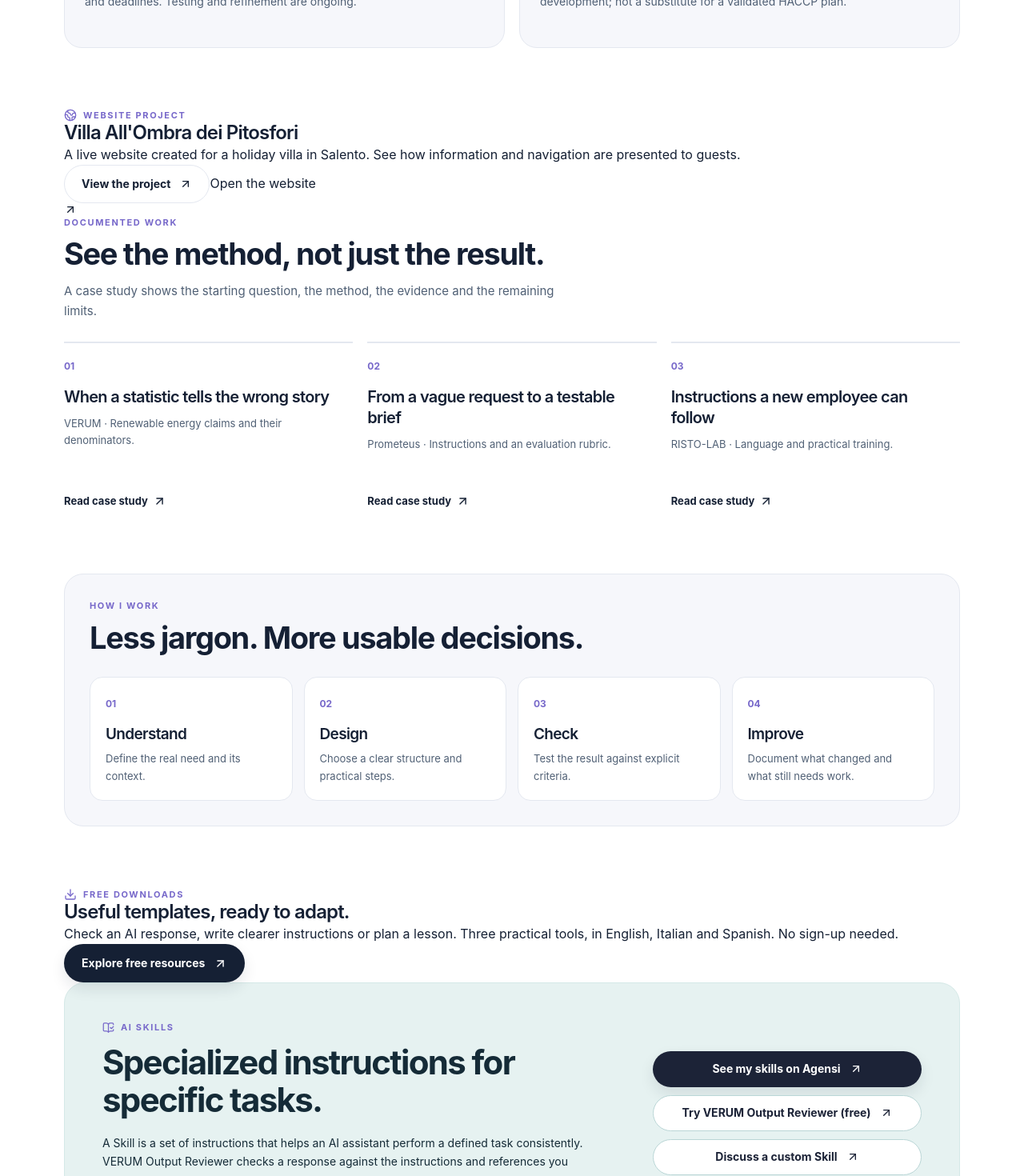
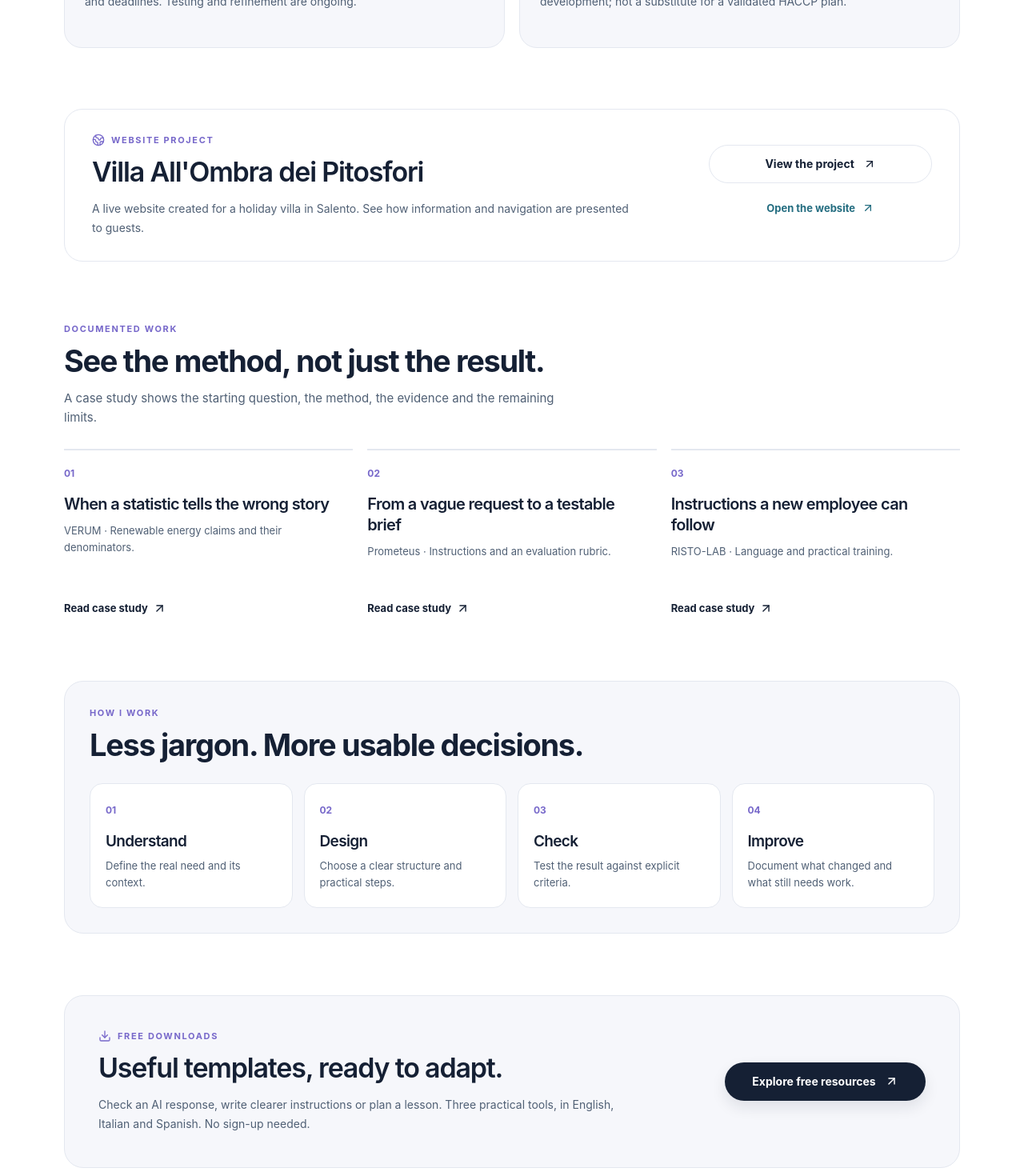
Before and after one commit to manzo8b/marcelus-v-v01, a Next.js app in the folder apps/marcelus-ai-lab/: page / in a window 1280 px wide. Shown: the part 1760-3230 px from the top of the page at 80% size. Built offline with nearby package versions, Linux system fonts and the light colour scheme.

Commit message:
style: integrate understated resources CTA and Villa website feature into Home

```diff
--- a/apps/marcelus-ai-lab/components/home-v2.module.css
+++ b/apps/marcelus-ai-lab/components/home-v2.module.css
@@ -204,3 +204,15 @@
 .accentPrometeus { border-top-color: #a6742d; }
 .accentRisto { border-top-color: #46895c; }
 .accentEditorial { border-top-color: #29304b; }
+
+/* V2.2 — compact additions preserve the human-approved Home layout. */
+.villaFeature {display:grid;grid-template-columns:1.6fr .6fr;gap:28px;align-items:center;margin:0 0 76px;padding:30px 34px;border:1px solid var(--v2-hairline);border-radius:23px;background:var(--v2-panel);}
+.villaFeature h2,.freeFeature h2 {font-size:clamp(24px,2.7vw,34px);line-height:1.2;letter-spacing:-.035em;margin-top:12px;}
+.villaFeature p:not(.eyebrow),.freeFeature p:not(.eyebrow) {font-size:14px;line-height:1.7;color:var(--v2-sub);margin-top:13px;max-width:680px;}
+.villaActions {display:flex;flex-direction:column;gap:9px;align-items:stretch;}
+.villaActions .secondaryAction {min-width:0;text-align:center;}
+.villaSite {display:inline-flex;justify-content:center;align-items:center;gap:8px;min-height:44px;font-size:13px;font-weight:700;color:var(--v2-teal);}
+.freeFeature {display:grid;grid-template-columns:minmax(0,1.5fr) minmax(220px,.5fr);gap:30px;align-items:center;margin:0 0 35px;padding:clamp(25px,4vw,42px);border:1px solid var(--v2-hairline);border-radius:24px;background:var(--v2-paper);}
+.freeFeature > a {width:100%;max-width:280px;justify-self:end;}
+@media(max-width:800px){.villaFeature,.freeFeature{grid-template-columns:1fr;gap:21px;}.freeFeature > a{justify-self:start;}}
+@media(max-width:630px){.villaFeature,.freeFeature{padding:25px 22px;border-radius:18px;margin-bottom:46px;}.freeFeature{margin-bottom:25px;}}
```
